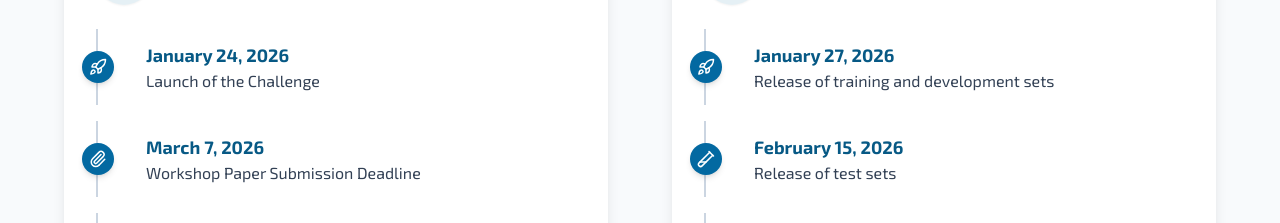
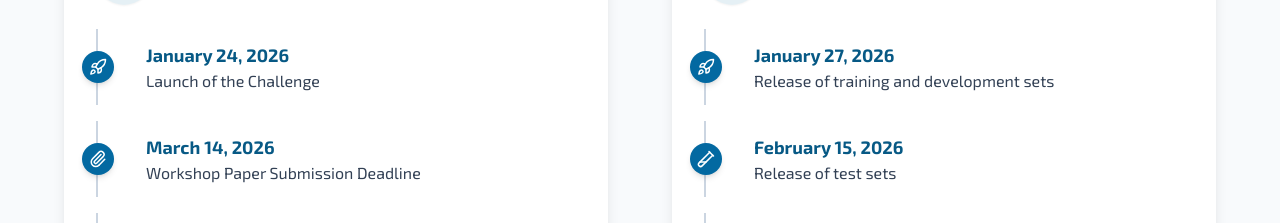
Before and after one commit to M-SLRT/MSLR2026, a React (Vite) app: page / in a window 1280 px wide. Shown: the part 5341-5564 px from the top of the page. Built offline with nearby package versions, Linux system fonts and the light colour scheme.

Commit message:
updated paper deadline

```diff
--- a/src/components/sections/Dates.jsx
+++ b/src/components/sections/Dates.jsx
@@ -21,7 +21,7 @@ import { CalendarDays, CheckCircle, ListChecks, Award, Mic, Paperclip, Rocket, T
 const deadlinesData = {
     workshop: [
         { date: "January 24, 2026", event: "Launch of the Challenge", icon: Rocket },
-        { date: "March 7, 2026", event: "Workshop Paper Submission Deadline", icon: Paperclip },
+        { date: "March 14, 2026", event: "Workshop Paper Submission Deadline", icon: Paperclip },
         { date: "April 1, 2026", event: "Notification to Authors", icon: CheckCircle },
         { date: "April 11, 2026", event: "Camera-ready Deadline", icon: ListChecks },
         { date: "June 3, 2026", event: "Workshop Date", icon: Mic, highlight: true },
```
Also changed, not shown: 3 other files (tests, documents, lock files or other folders).
